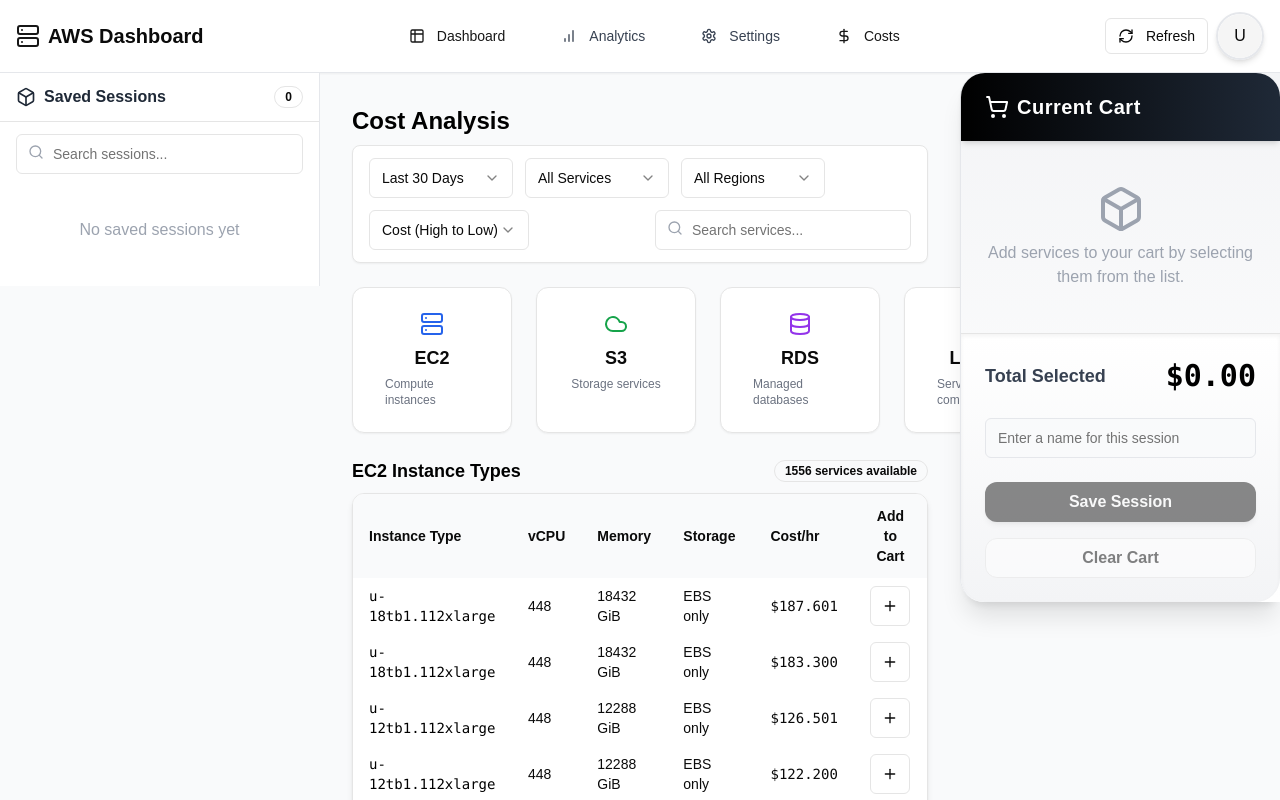
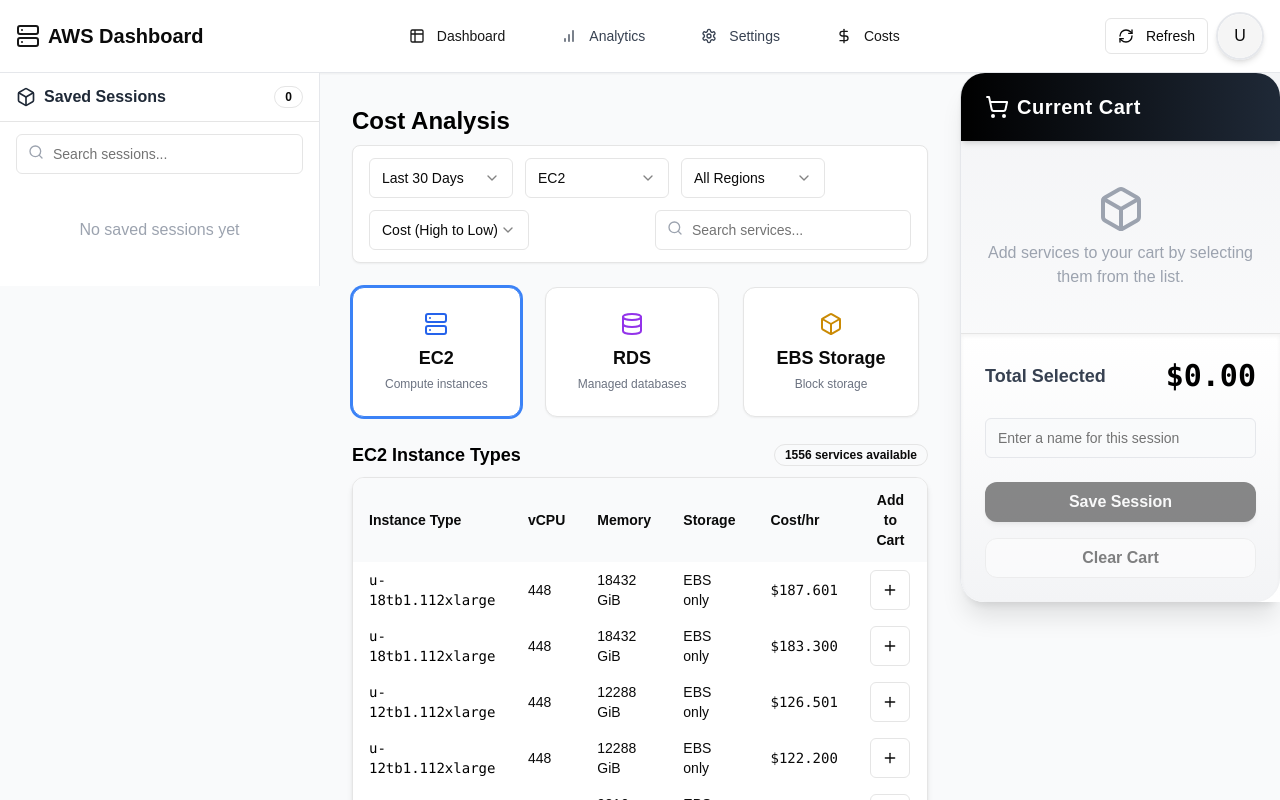
Before and after one commit to deaThGuNNNN/awsdashboard-main, a Next.js app: page /costs in a window 1280 px wide. Shown: the top 800 px of the page. Built offline with nearby package versions, Linux system fonts and the light colour scheme.

Commit message:
Add EBS Storage button to service selection on costs page

```diff
--- a/app/costs/page.tsx
+++ b/app/costs/page.tsx
@@ -344,9 +344,7 @@ function FilterBar({
         <SelectContent>
           <SelectItem value="all">All Services</SelectItem>
           <SelectItem value="ec2">EC2</SelectItem>
-          <SelectItem value="s3">S3</SelectItem>
           <SelectItem value="rds">RDS</SelectItem>
-          <SelectItem value="lambda">Lambda</SelectItem>
         </SelectContent>
       </Select>
       <Select value={region} onValueChange={setRegion}>
@@ -384,17 +382,20 @@ function FilterBar({
   );
 }
 
-function ServiceCatalog() {
+function ServiceCatalog({ selected, onSelect }: { selected: string; onSelect: (service: string) => void }) {
   const cards = [
-    { icon: <Server className="w-6 h-6 text-blue-600" />, label: "EC2", desc: "Compute instances" },
-    { icon: <Cloud className="w-6 h-6 text-green-600" />, label: "S3", desc: "Storage services" },
-    { icon: <Database className="w-6 h-6 text-purple-600" />, label: "RDS", desc: "Managed databases" },
-    { icon: <Box className="w-6 h-6 text-yellow-600" />, label: "Lambda", desc: "Serverless compute" },
+    { key: 'ec2', icon: <Server className="w-6 h-6 text-blue-600" />, label: "EC2", desc: "Compute instances" },
+    { key: 'rds', icon: <Database className="w-6 h-6 text-purple-600" />, label: "RDS", desc: "Managed databases" },
+    { key: 'ebs', icon: <Box className="w-6 h-6 text-yellow-600" />, label: "EBS Storage", desc: "Block storage" },
   ];
   return (
     <div className="flex gap-6 mb-6">
-      {cards.map((c, i) => (
-        <div key={i} className="flex flex-col items-center bg-white border rounded-xl shadow-sm px-8 py-6 hover:shadow-md cursor-pointer min-w-[160px]">
+      {cards.map((c) => (
+        <div
+          key={c.key}
+          className={`flex flex-col items-center bg-white border rounded-xl shadow-sm px-8 py-6 hover:shadow-md cursor-pointer min-w-[160px] transition-all ${selected === c.key ? 'ring-2 ring-blue-500 border-blue-500' : ''}`}
+          onClick={() => onSelect(c.key)}
+        >
           {c.icon}
           <span className="font-semibold text-lg mt-2 mb-1">{c.label}</span>
           <span className="text-xs text-gray-500">{c.desc}</span>
@@ -443,6 +444,41 @@ function EC2TableRow({ instance, onAdd }: { instance: any; onAdd: (instance: any
         </Button>
       </td>
     </tr>
+  );
+}
+
+function RDSTable({ instances, onAdd }: { instances: any[]; onAdd: (instance: any) => void }) {
+  return (
+    <div className="bg-white rounded-xl shadow-md border overflow-x-auto">
+      <table className="min-w-full text-sm">
+        <thead className="bg-gray-50">
+          <tr>
+            <th className="px-4 py-3 text-left font-semibold">DB Instance</th>
+            <th className="px-4 py-3 text-left font-semibold">vCPU</th>
+            <th className="px-4 py-3 text-left font-semibold">Memory</th>
+            <th className="px-4 py-3 text-left font-semibold">Storage</th>
+            <th className="px-4 py-3 text-left font-semibold">Cost/hr</th>
+            <th className="px-4 py-3 text-center font-semibold">Add to Cart</th>
+          </tr>
+        </thead>
+        <tbody>
+          {instances.map((instance, idx) => (
+            <tr key={instance["Instance Type"] + idx} className="hover:bg-gray-100 transition">
+              <td className="px-4 py-2 font-mono text-black">{instance["Instance Type"]}</td>
+              <td className="px-4 py-2">{instance.vCPU}</td>
+              <td className="px-4 py-2">{instance.Memory}</td>
+              <td className="px-4 py-2">{instance["Storage Edition"] || instance["Storage"]}</td>
+              <td className="px-4 py-2 font-mono">${safeParseFloat(instance.OnDemand).toFixed(3)}</td>
+              <td className="px-4 py-2 text-center">
+                <Button size="icon" variant="outline" onClick={() => onAdd(instance)} title="Add to cart">
+                  <Plus className="w-4 h-4" />
+                </Button>
+              </td>
+            </tr>
+          ))}
+        </tbody>
+      </table>
+    </div>
   );
 }
 
@@ -572,13 +608,14 @@ function BasketSidebar({
 
 export default function CostsPage() {
   const [instances, setInstances] = useState<any[]>([]);
+  const [rdsInstances, setRdsInstances] = useState<any[]>([]);
   const [basket, setBasket] = useState<any[]>([]);
   const [searchTerm, setSearchTerm] = useState("");
   const [sessionSearchTerm, setSessionSearchTerm] = useState("");
   const [filters, setFilters] = useState<Record<string, string>>({});
   const [sortBy, setSortBy] = useState<string>("OnDemand_desc");
   const [timeRange, setTimeRange] = useState("30d");
-  const [service, setService] = useState("all");
+  const [service, setService] = useState("ec2");
   const [region, setRegion] = useState("all");
   const [sessionName, setSessionName] = useState("");
   const [savedSessions, setSavedSessions] = useState<SavedSession[]>([]);
@@ -613,6 +650,18 @@ export default function CostsPage() {
           return true;
         });
         setInstances(valid);
+      });
+    fetch("/data/RDS_Merged.json")
+      .then(res => res.json())
+      .then((data) => {
+        const valid = (data || []).filter((item: any) => {
+          if (!item || typeof item !== 'object') return false;
+          if (!item["Instance Type"] || typeof item["Instance Type"] !== 'string') return false;
+          const price = parseFloat(item.OnDemand);
+          if (isNaN(price)) return false;
+          return true;
+        });
+        setRdsInstances(valid);
       });
   }, []);
 
@@ -790,18 +839,27 @@ export default function CostsPage() {
             sortBy={sortBy}
             setSortBy={setSortBy}
           />
-          <ServiceCatalog />
+          <ServiceCatalog selected={service} onSelect={setService} />
+          {service === 'ec2' && (
             <div className="mb-6">
               <div className="flex items-center justify-between mb-2">
                 <h2 className="text-lg font-semibold text-black">EC2 Instance Types</h2>
-              <Badge variant="outline">
-                {sortedInstances.length} services available
-              </Badge>
+                <Badge variant="outline">{sortedInstances.length} services available</Badge>
               </div>
               <DndContext onDragEnd={handleDragEnd}>
                 <EC2Table instances={sortedInstances} onAdd={handleAddToBasket} />
               </DndContext>
             </div>
+          )}
+          {service === 'rds' && (
+            <div className="mb-6">
+              <div className="flex items-center justify-between mb-2">
+                <h2 className="text-lg font-semibold text-black">RDS Instance Types</h2>
+                <Badge variant="outline">{rdsInstances.length} services available</Badge>
+              </div>
+              <RDSTable instances={rdsInstances} onAdd={handleAddToBasket} />
+            </div>
+          )}
         </main>
         <BasketSidebar
           items={basket}
```
Lines whose indentation alone changed are shown as unchanged.
